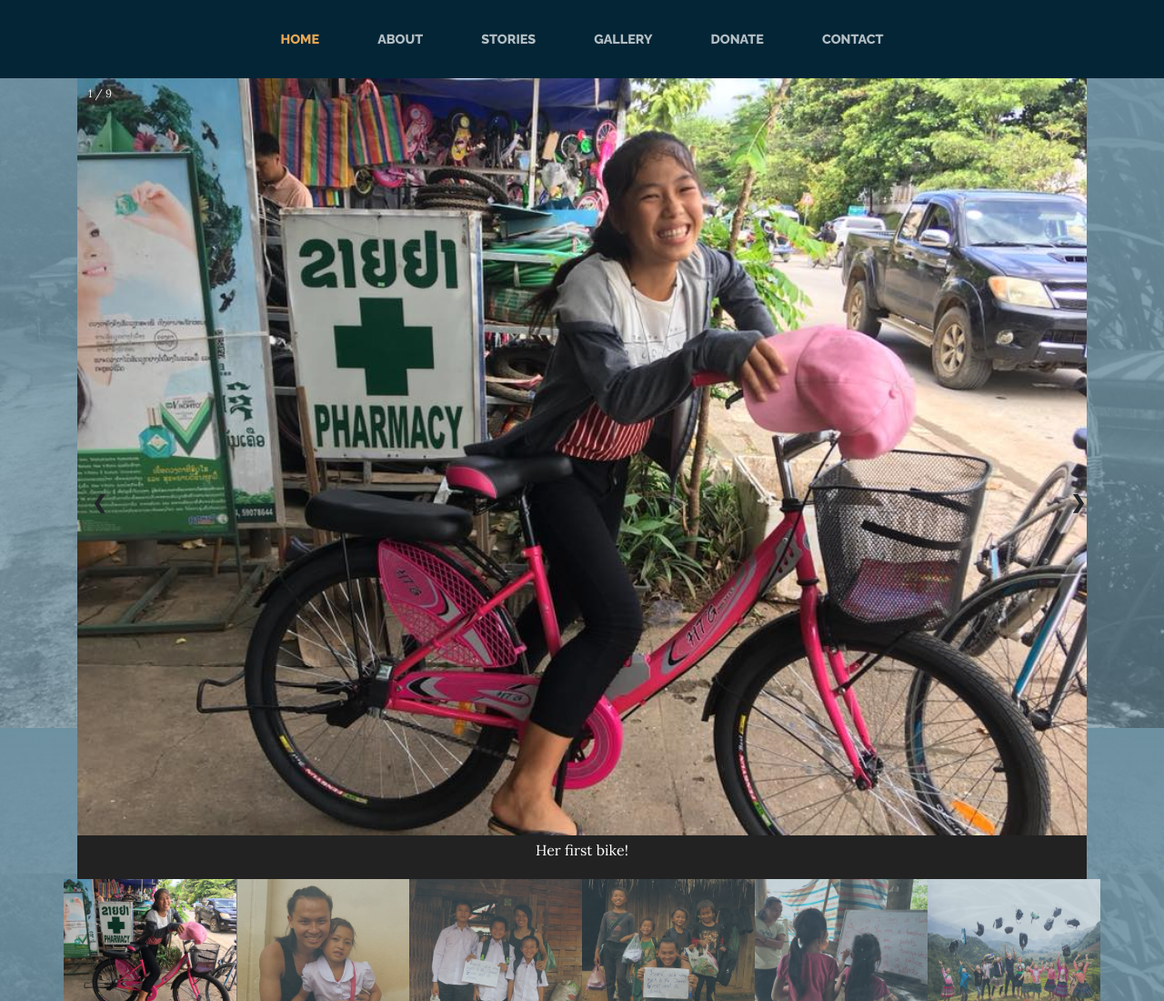
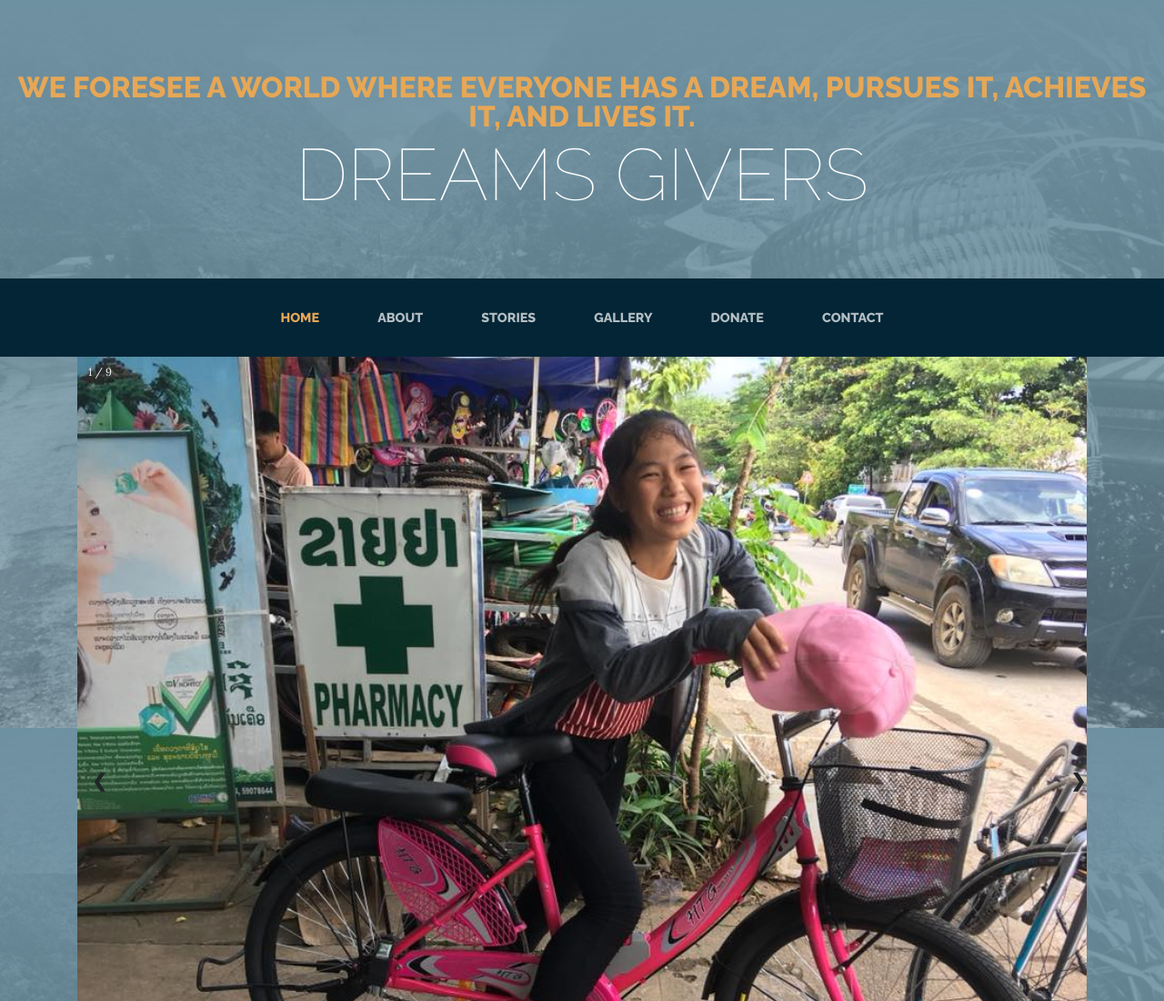
Before and after one commit to mvang87/test12345, a website: page gallery.html in a window 1280 px wide. Shown: the top 1100 px of the page at 91% size. Drawn offline with Linux system fonts and the light colour scheme.

Commit message:
added header

```diff
--- a/gallery.html
+++ b/gallery.html
@@ -123,6 +123,11 @@
 </head>
 
 <body>
+
+    <h1 class="site-heading text-center text-white d-none d-lg-block">
+        <span class="site-heading-upper text-primary mb-3">we foresee a world where everyone has a dream, pursues it, achieves it, and lives it.</span>
+        <span class="site-heading-lower">Dreams Givers</span>
+    </h1>
 
     <nav class="navbar navbar-expand-lg navbar-dark py-lg-4" id="mainNav">
         <div class="container">
```
